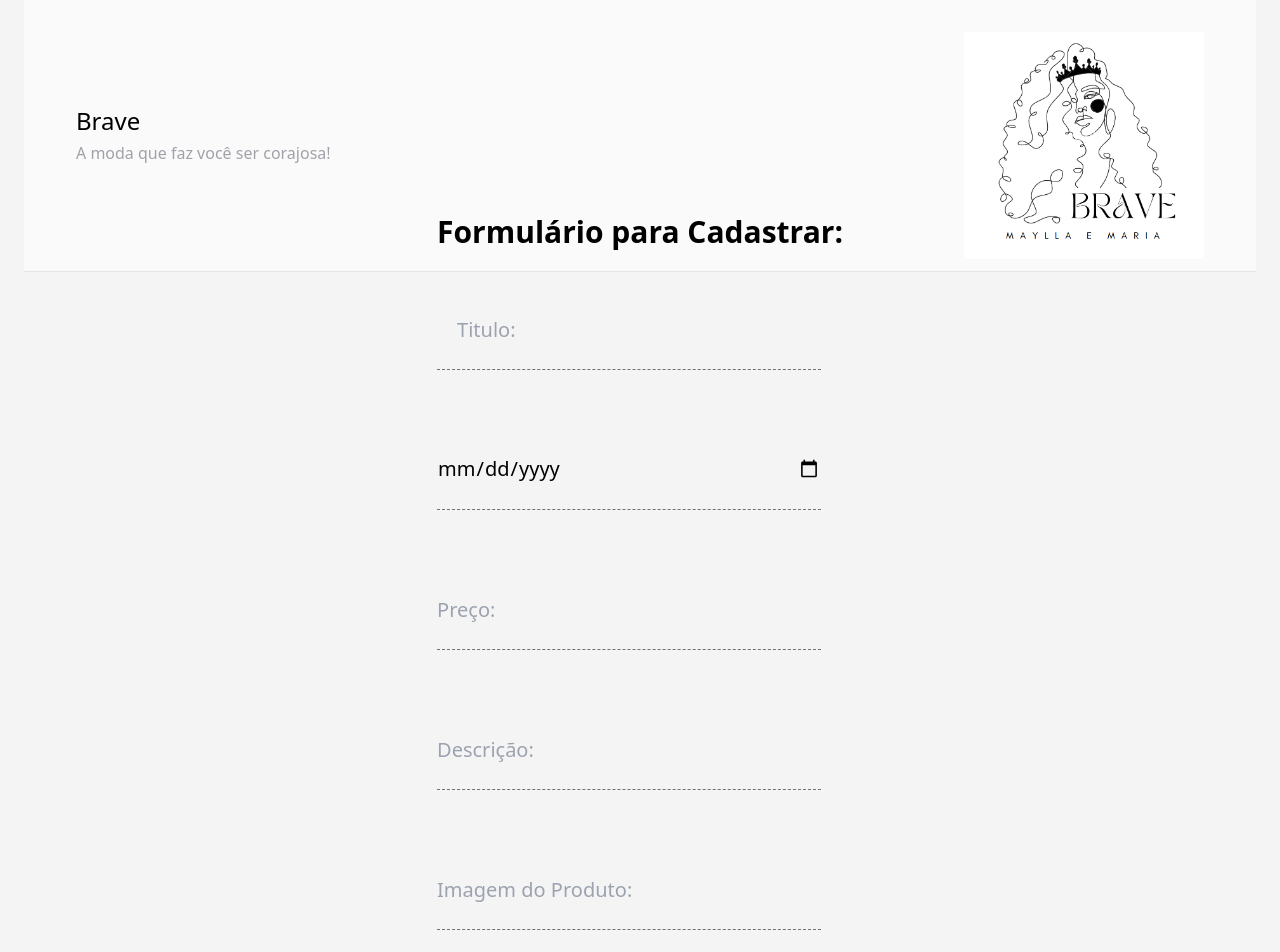
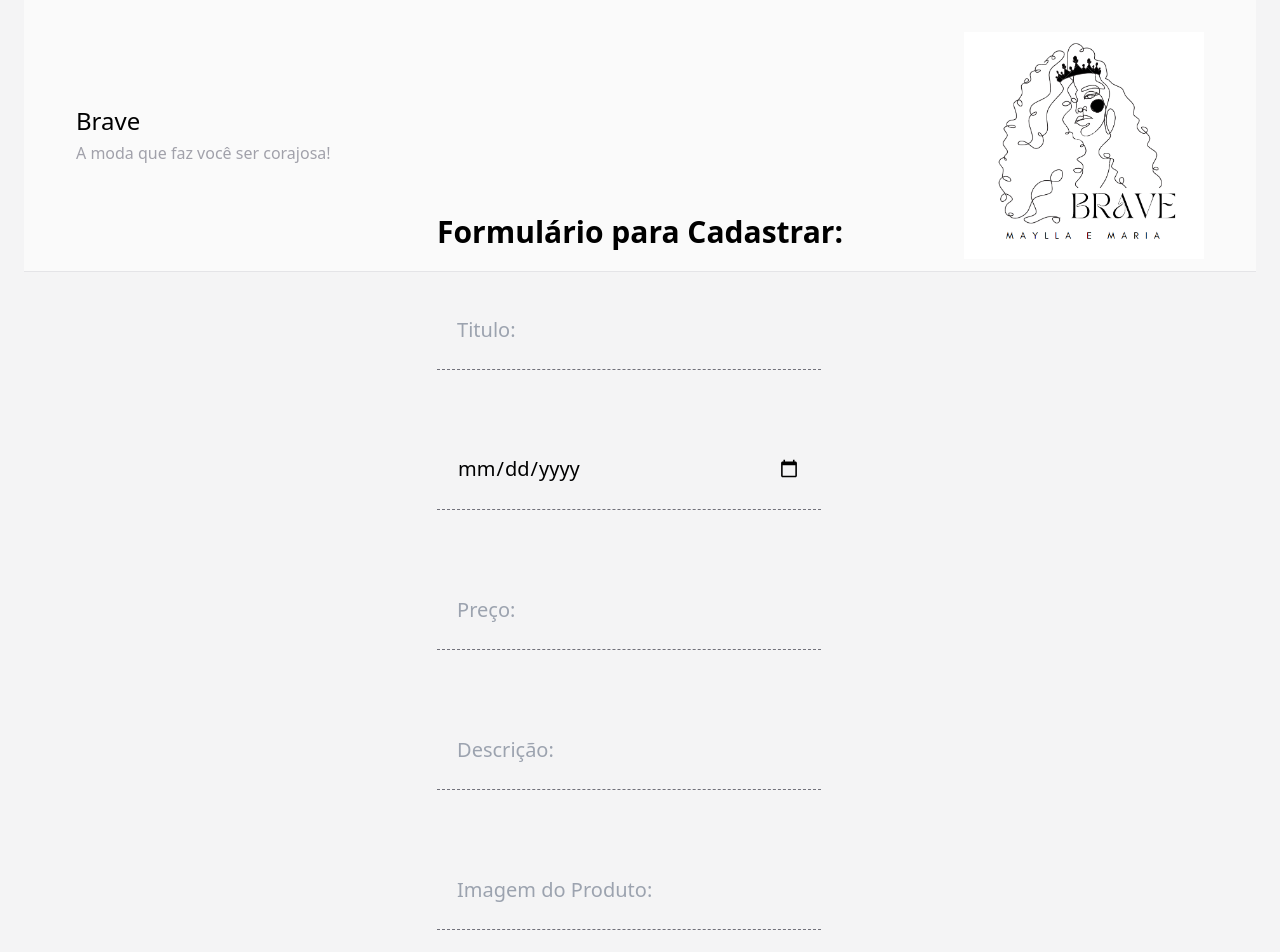
Before and after one commit to Cherrypi73/TrabalhoFinal-Twice, a Next.js app in the folder Pessoa_Front-End/Pessoa_Front-End/: page /cadastro in a window 1280 px wide. Shown: the top 952 px of the page. Built offline with nearby package versions, Linux system fonts and the light colour scheme.

Commit message:
git commit 2

```diff
--- a/Pessoa_Front-End/Pessoa_Front-End/src/app/cadastro/page.js
+++ b/Pessoa_Front-End/Pessoa_Front-End/src/app/cadastro/page.js
@@ -64,28 +64,28 @@ export default function Cadastro() {
                     onChange={e => setTitulo(e.target.value)}
                 /><br/>
                 <input
-                    className="text-xl mt-5 h-20 mb-10 w-96 border-dashed border-b border-zinc-500 bg-zinc-100"
+                    className="text-xl mt-5 p-5 h-20 mb-10 w-96 border-dashed border-b border-zinc-500 bg-zinc-100"
                     type="date"
                     placeholder='Data de cadastro:'
                     nome="data_cadastro"
                     onChange={e => setData_cadastro(e.target.value)}
                 /><br/>
                 <input
-                    className="text-xl mt-5 h-20 mb-10 w-96 border-dashed border-b border-zinc-500 bg-zinc-100"
+                    className="text-xl mt-5 p-5 h-20 mb-10 w-96 border-dashed border-b border-zinc-500 bg-zinc-100"
                     type="number"
                     placeholder='Preço:'
                     nome="preco"
                     onChange={e => setPreco(e.target.value)}
                 /><br/>
                 <input
-                    className="text-xl mt-5 h-20 mb-10 w-96 border-dashed border-b border-zinc-500 bg-zinc-100"
+                    className="text-xl mt-5 p-5 h-20 mb-10 w-96 border-dashed border-b border-zinc-500 bg-zinc-100"
                     type="text"
                     placeholder='Descrição:'
                     nome="descricao"
                     onChange={e => setDescricao(e.target.value)}
                 /><br/>
                 <input
-                    className="text-xl mt-5 h-20 mb-10 w-96 border-dashed border-b border-zinc-500 bg-zinc-100 "
+                    className="text-xl mt-5 p-5 h-20 mb-10 w-96 border-dashed border-b border-zinc-500 bg-zinc-100 "
                     type="text"
                     placeholder='Imagem do Produto:'
                     nome="imagem"
```
